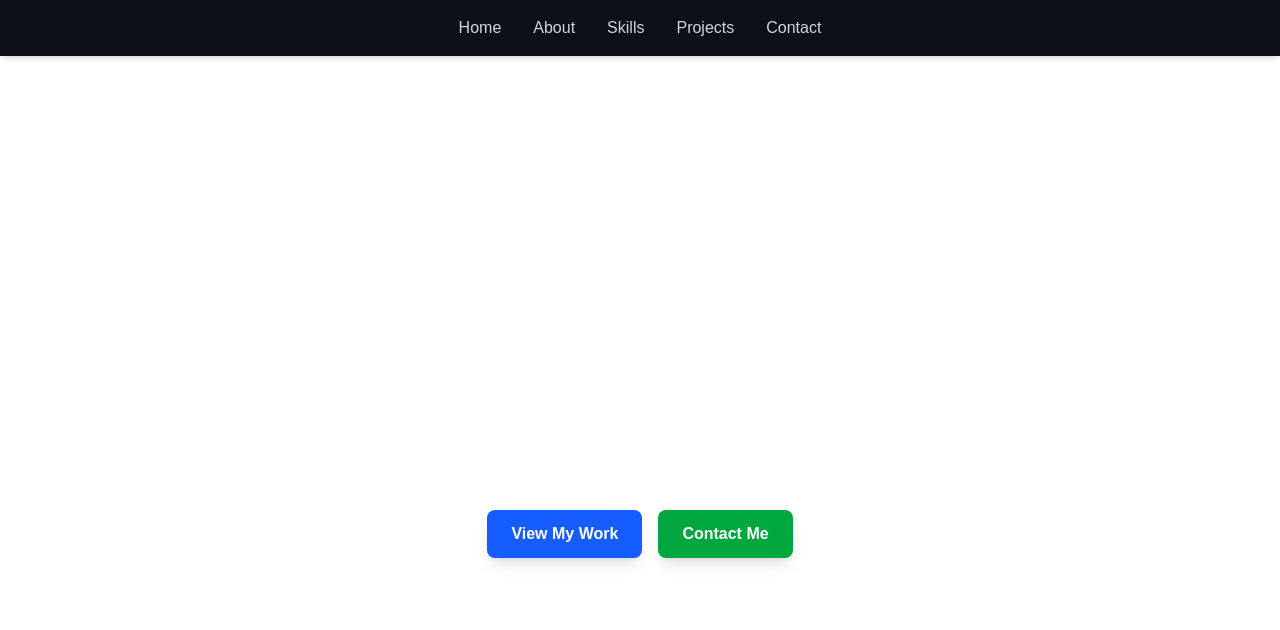
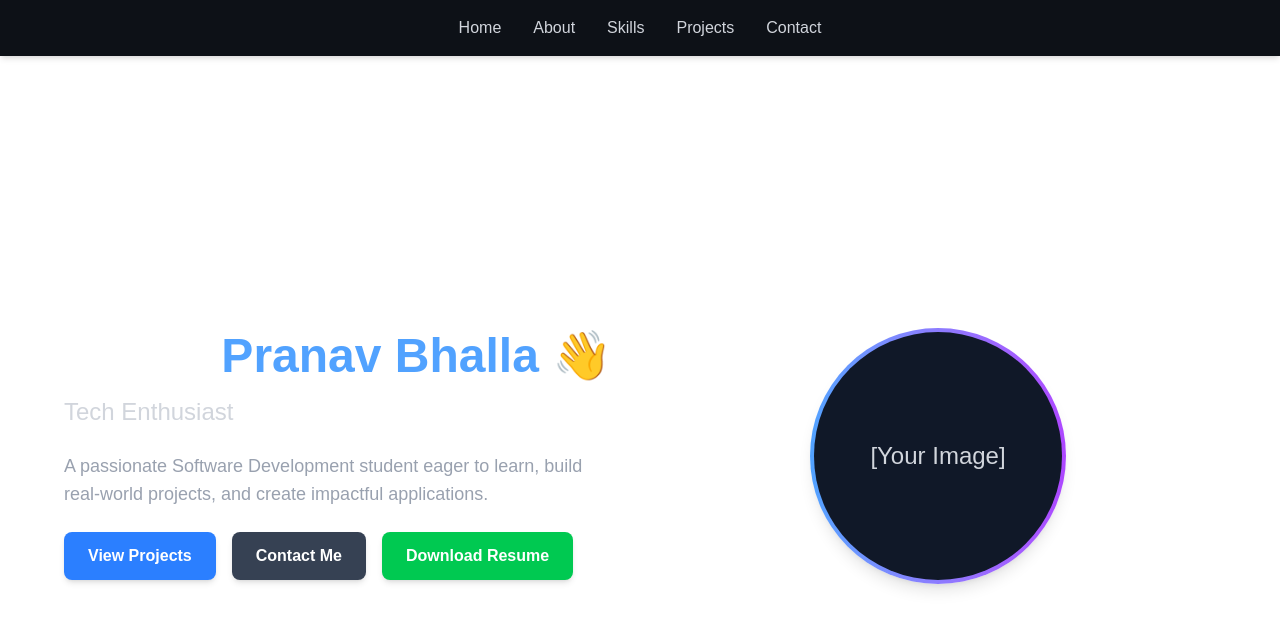
Before and after one commit to pranavbhalla22/portfolio-frontend, a Next.js app: page / in a window 1280 px wide. Shown: the top 630 px of the page. Built offline with nearby package versions, Linux system fonts and the light colour scheme.

Commit message:
updated the homepage

```diff
--- a/src/app/page.jsx
+++ b/src/app/page.jsx
@@ -1,65 +1,88 @@
 "use client";
+
 import { motion } from "framer-motion";
+import { useState, useEffect } from "react";
 import Link from "next/link";
-import { useState } from "react";
+import ParticlesBackground from "../components/ParticlesBackground"; //
 
 export default function Home() {
-  const [showModal, setShowModal] = useState(false);
+  const roles = ["Software Developer", "Problem Solver", "Tech Enthusiast"];
+  const [index, setIndex] = useState(0);
+
+  useEffect(() => {
+    const interval = setInterval(() => {
+      setIndex((prev) => (prev + 1) % roles.length);
+    }, 2500);
+    return () => clearInterval(interval);
+  }, []);
 
   return (
-    <div className="min-h-screen animated-bg flex flex-col items-center justify-center text-white px-6 text-center">
-      <motion.h1
-        className="text-5xl md:text-6xl font-extrabold mb-4"
-        initial={{ opacity: 0, y: -50 }}
-        animate={{ opacity: 1, y: 0 }}
+    <section className="relative min-h-screen flex items-center justify-center text-white px-6">
+      {/* Particle background */}
+      <ParticlesBackground />
+
+      <div className="max-w-6xl mx-auto grid md:grid-cols-2 gap-10 items-center relative z-10">
+        {/* Left Content */}
+        <motion.div
+          initial={{ opacity: 0, x: -50 }}
+          animate={{ opacity: 1, x: 0 }}
           transition={{ duration: 1 }}
         >
-        Hi, I’m Pranav Bhalla
-      </motion.h1>
-
-      <motion.p
-        className="text-lg md:text-xl max-w-2xl mb-6"
-        initial={{ opacity: 0 }}
-        animate={{ opacity: 1 }}
-        transition={{ delay: 0.5, duration: 1 }}
+          <h1 className="text-5xl font-bold mb-4">
+            Hi, I’m <span className="text-blue-400">Pranav Bhalla 👋</span>
+          </h1>
+          <h2 className="text-2xl mb-6 text-gray-300">{roles[index]}</h2>
+          <p className="text-lg text-gray-400 mb-6">
+            A passionate Software Development student eager to learn, build real-world projects,
+            and create impactful applications.
+          </p>
+          <div className="flex space-x-4">
+            <Link href="#projects">
+              <motion.button
+                whileHover={{ scale: 1.05 }}
+                whileTap={{ scale: 0.95 }}
+                className="px-6 py-3 bg-blue-500 hover:bg-blue-600 rounded-lg shadow-md font-semibold"
               >
-        A passionate Software Development Student eager to learn, build real-world
-        projects, and create impactful applications.
-      </motion.p>
-
-      <div className="flex space-x-4">
-        <Link href="/projects">
-          <motion.button
-            className="px-6 py-3 bg-blue-600 hover:bg-blue-700 rounded-lg text-white font-semibold shadow-lg"
-            whileHover={{ scale: 1.1 }}
-            whileTap={{ scale: 0.9 }}
-          >
-            View My Work
+                View Projects
               </motion.button>
             </Link>
-
-        <button
-          onClick={() => setShowModal(true)}
-          className="px-6 py-3 bg-green-600 hover:bg-green-700 rounded-lg text-white font-semibold shadow-lg"
+            <Link href="#contact">
+              <motion.button
+                whileHover={{ scale: 1.05 }}
+                whileTap={{ scale: 0.95 }}
+                className="px-6 py-3 bg-gray-700 hover:bg-gray-600 rounded-lg shadow-md font-semibold"
               >
                 Contact Me
-        </button>
+              </motion.button>
+            </Link>
+            <a
+              href="/resume.pdf"
+              target="_blank"
+              rel="noopener noreferrer"
+              className="px-6 py-3 bg-green-500 hover:bg-green-600 rounded-lg shadow-md font-semibold"
+            >
+              Download Resume
+            </a>
           </div>
+        </motion.div>
 
-      {showModal && (
-        <div className="fixed inset-0 bg-black bg-opacity-50 flex items-center justify-center">
-          <div className="bg-white p-6 rounded-lg shadow-lg text-black">
-            <h2 className="text-xl font-bold mb-4">Contact Me</h2>
-            <p>Email: pranav@example.com</p>
-            <button
-              onClick={() => setShowModal(false)}
-              className="mt-4 px-4 py-2 bg-red-500 hover:bg-red-600 text-white rounded"
+        {/* Right Content */}
+        <motion.div
+          initial={{ opacity: 0, x: 50 }}
+          animate={{ opacity: 1, x: 0 }}
+          transition={{ duration: 1 }}
+          className="flex justify-center"
         >
-              Close
-            </button>
+          <motion.div
+            whileHover={{ scale: 1.05 }}
+            className="w-64 h-64 rounded-full bg-gradient-to-r from-blue-400 to-purple-500 p-1 shadow-lg"
+          >
+            <div className="w-full h-full rounded-full bg-gray-900 flex items-center justify-center">
+              <span className="text-2xl text-gray-300">[Your Image]</span>
             </div>
+          </motion.div>
+        </motion.div>
       </div>
-      )}
-    </div>
+    </section>
   );
 }
--- a/src/components/Hero.jsx
+++ b/src/components/Hero.jsx
@@ -1,51 +1,40 @@
-// src/components/Hero.jsx
 "use client";
-
 import { motion } from "framer-motion";
-import Link from "next/link";
-import { ArrowDown } from "lucide-react";
 
 export default function Hero() {
   return (
-    <section className="h-screen flex flex-col justify-center items-center bg-[#0A192F] text-center px-6">
+    <section className="min-h-screen flex flex-col justify-center items-center bg-emerald-dark text-white px-6">
       <motion.h1
-        className="text-5xl md:text-7xl font-bold text-[#64FFDA] mb-4"
-        initial={{ opacity: 0, y: -40 }}
+        className="text-5xl md:text-7xl font-extrabold mb-6"
+        initial={{ opacity: 0, y: -50 }}
         animate={{ opacity: 1, y: 0 }}
-        transition={{ duration: 0.8 }}
+        transition={{ duration: 1 }}
       >
-        Hi, I'm <span className="text-white">Pranav Bhalla</span>
+        Hi, I’m <span className="text-gold-base">Pranav Bhalla</span>
       </motion.h1>
 
-      <motion.h2
-        className="text-lg md:text-2xl text-[#CCD6F6] mb-8"
-        initial={{ opacity: 0, y: 40 }}
-        animate={{ opacity: 1, y: 0 }}
-        transition={{ duration: 1, delay: 0.3 }}
+      <motion.p
+        className="text-lg md:text-xl text-gold-light mb-8 max-w-2xl text-center"
+        initial={{ opacity: 0 }}
+        animate={{ opacity: 1 }}
+        transition={{ delay: 0.5, duration: 1 }}
       >
-        Full-Stack Developer | Python & Next.js Enthusiast
-      </motion.h2>
+        A passionate developer creating elegant, user-friendly solutions with modern
+        web technologies.
+      </motion.p>
 
       <motion.div
+        className="flex gap-6"
         initial={{ opacity: 0 }}
         animate={{ opacity: 1 }}
-        transition={{ duration: 1, delay: 0.6 }}
+        transition={{ delay: 1, duration: 1 }}
       >
-        <Link
-          href="/projects"
-          className="bg-[#64FFDA] text-[#0A192F] font-semibold px-6 py-3 rounded-lg shadow-lg hover:bg-[#52e6c7] transition"
-        >
+        <button className="px-6 py-3 rounded-xl bg-gold-base text-emerald-dark font-semibold hover:bg-gold-light transition-all shadow-md">
           View My Work
-        </Link>
-      </motion.div>
-
-      {/* Scroll Arrow */}
-      <motion.div
-        className="absolute bottom-10"
-        animate={{ y: [0, 10, 0] }}
-        transition={{ repeat: Infinity, duration: 1.5 }}
-      >
-        <ArrowDown className="text-[#64FFDA]" size={28} />
+        </button>
+        <button className="px-6 py-3 rounded-xl border-2 border-gold-base text-gold-base font-semibold hover:bg-gold-base hover:text-emerald-dark transition-all">
+          Contact Me
+        </button>
       </motion.div>
     </section>
   );
--- a/src/components/ParticlesBackground.jsx
+++ b/src/components/ParticlesBackground.jsx
@@ -1,29 +1,42 @@
 "use client";
-import { useCallback } from "react";
+
+import { motion } from "framer-motion";
 import Particles from "react-tsparticles";
-import { loadFull } from "tsparticles";
 
 export default function ParticlesBackground() {
-  const particlesInit = useCallback(async (engine) => {
-    await loadFull(engine);
-  }, []);
-
   return (
+    <motion.div
+      initial={{ opacity: 0 }}
+      animate={{ opacity: 1 }}
+      transition={{ duration: 2 }}
+      className="absolute inset-0 -z-10"
+    >
       <Particles
         id="tsparticles"
-      init={particlesInit}
         options={{
+          fullScreen: { enable: false },
           background: { color: "transparent" },
-        fpsLimit: 60,
           particles: {
-          color: { value: "#ffffff" },
-          links: { enable: true, color: "#ffffff", distance: 150 },
-          move: { enable: true, speed: 2 },
-          size: { value: 2 },
+            number: { value: 60 },
+            size: { value: 3 },
+            move: { enable: true, speed: 1 },
             opacity: { value: 0.6 },
+            shape: { type: "circle" },
+            links: {
+              enable: true,
+              color: "#3b82f6",
+              distance: 150,
+              opacity: 0.4,
+              width: 1,
+            },
+          },
+          interactivity: {
+            events: {
+              onHover: { enable: true, mode: "repulse" },
+            },
           },
         }}
-      className="absolute inset-0 -z-10"
       />
+    </motion.div>
   );
 }
```
Lines whose indentation alone changed are shown as unchanged.
